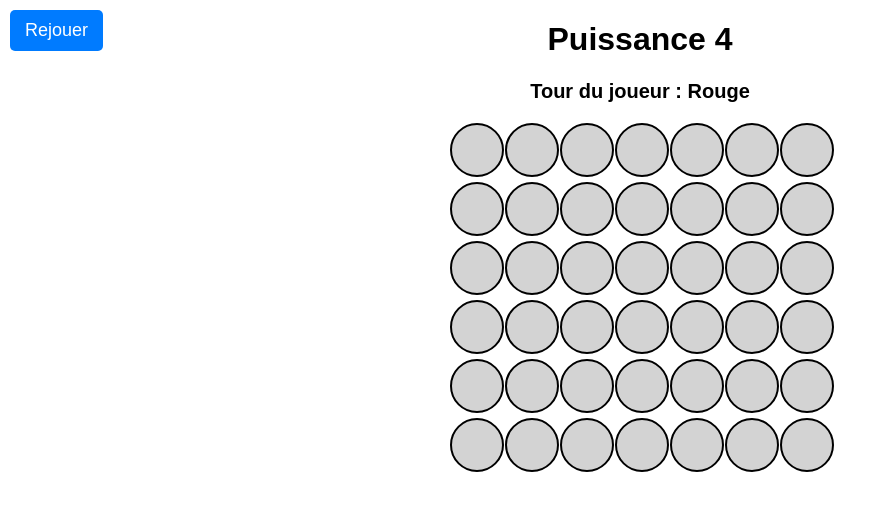
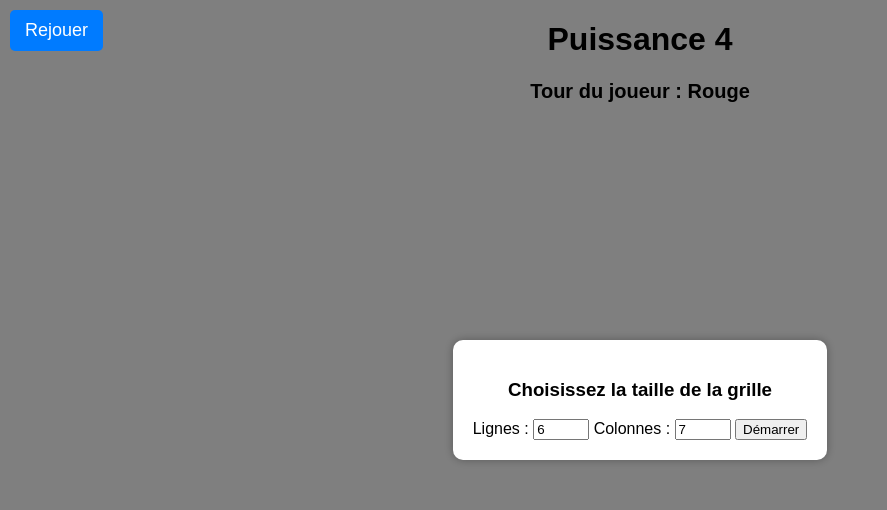
Before and after one commit to celiathom/puissance4, a plain HTML site: page index.html in a window 1280 px wide. Both pictures are taken after a click on the button "Rejouer". Shown: the whole page, without its empty margins (0-887 px from the left). Drawn offline with Linux system fonts and the light colour scheme.

Commit message:
Puissance 4

```diff
--- a/index.html
+++ b/index.html
@@ -9,7 +9,21 @@
 <body>
 
     <h1>Puissance 4</h1>
-    <p id="currentPlayer">Tour du joueur : Rouge</p> <!-- Indicateur du joueur actuel -->
+    <p id="currentPlayer">Tour du joueur : Rouge</p>
+
+    <!-- Popup pour sélectionner la taille -->
+    <div id="sizeModal" class="modal">
+        <div class="modal-content">
+            <h3>Choisissez la taille de la grille</h3>
+            <label for="rows">Lignes :</label>
+            <input type="number" id="rowsInput" value="6" min="4" max="10">
+            <label for="cols">Colonnes :</label>
+            <input type="number" id="colsInput" value="7" min="4" max="10">
+            <button onclick="startGame()">Démarrer</button>
+        </div>
+    </div>
+
+    <!-- Plateau de jeu -->
     <div id="gameBoard" class="grid"></div>
     <p id="winnerMessage"></p>
     <button id="resetButton">Rejouer</button>
--- a/script.js
+++ b/script.js
@@ -1,13 +1,38 @@
-let rows = 6;
-let cols = 7;
+let rows, cols;
 let board = document.getElementById("gameBoard");
-let winnerMessage = document.getElementById("winnerMessage"); // Récupère le message
-let currentPlayerText = document.getElementById("currentPlayer"); // Affichage du joueur actuel
-let grid = Array.from({ length: rows }, () => Array(cols).fill(null));
+let winnerMessage = document.getElementById("winnerMessage");
+let currentPlayerText = document.getElementById("currentPlayer");
+let modal = document.getElementById("sizeModal");
+let grid = [];
 let currentPlayer = "red";
 let gameOver = false;
 
+// Afficher la modale au chargement de la page
+window.onload = function() {
+    modal.style.display = "flex";
+};
+
+// Fonction pour démarrer le jeu après sélection de la taille
+function startGame() {
+    rows = parseInt(document.getElementById("rowsInput").value);
+    cols = parseInt(document.getElementById("colsInput").value);
+
+    if (isNaN(rows) || isNaN(cols) || rows < 4 || cols < 4 || rows > 10 || cols > 10) {
+        alert("Veuillez entrer une taille entre 4 et 10.");
+        return;
+    }
+
+    grid = Array.from({ length: rows }, () => Array(cols).fill(null));
+    modal.style.display = "none"; // Cacher le popup
+    createGrid();
+}
+
+// Fonction pour générer la grille dynamiquement
 function createGrid() {
+    board.innerHTML = "";
+    board.style.display = "grid";
+    board.style.gridTemplateColumns = `repeat(${cols}, 50px)`;
+
     for (let row = 0; row < rows; row++) {
         for (let col = 0; col < cols; col++) {
             let cell = document.createElement("div");
@@ -20,30 +45,66 @@ function createGrid() {
     }
 }
 
+// Fonction pour ajouter un jeton dans la colonne choisie avec animation
 function dropToken(col) {
     if (gameOver) return;
 
     for (let row = rows - 1; row >= 0; row--) {
         if (!grid[row][col]) {
             grid[row][col] = currentPlayer;
-            updateBoard();
+            animateTokenDrop(row, col, currentPlayer);
 
             if (checkWin(row, col)) {
                 winnerMessage.textContent = `${currentPlayer === "red" ? "ROUGE" : "JAUNE"} a gagné !`;
-                winnerMessage.style.color = currentPlayer; // Change la couleur du texte en fonction du gagnant
+                winnerMessage.style.color = currentPlayer;
                 gameOver = true;
                 return;
             }
 
-            // Changer de joueur et mettre à jour l'affichage
+            if (checkDraw()) {
+                winnerMessage.textContent = "MATCH nul !";
+                winnerMessage.style.color = "blue";
+                gameOver = true;
+                return;
+            }
+
             currentPlayer = currentPlayer === "red" ? "yellow" : "red";
             currentPlayerText.textContent = `Tour du joueur : ${currentPlayer === "red" ? "Rouge" : "Jaune"}`;
             return;
-
         }
     }
 }
 
+// Fonction pour animer la chute du jeton
+function animateTokenDrop(row, col, color) {
+    let cell = document.querySelector(`[data-row='${row}'][data-col='${col}']`);
+    let token = document.createElement("div");
+    token.style.width = "50px";
+    token.style.height = "50px";
+    token.style.borderRadius = "50%";
+    token.style.position = "absolute";
+    token.style.backgroundColor = color;
+    token.style.left = `${col * 55}px`;
+    token.style.top = "-60px"; // Départ hors de la grille
+    token.style.transition = "top 0.5s ease-in";
+
+    board.appendChild(token);
+    setTimeout(() => {
+        token.style.top = `${row * 55}px`; // Atterrissage
+    }, 50);
+
+    setTimeout(() => {
+        token.remove();
+        updateBoard();
+    }, 600); // Supprimer l'animation et afficher le jeton dans la grille
+}
+
+// Vérifier si la grille est remplie (match nul)
+function checkDraw() {
+    return grid.every(row => row.every(cell => cell !== null));
+}
+
+// Vérifier si un joueur a gagné
 function checkWin(row, col) {
     return (
         checkDirection(row, col, 0, 1) ||
@@ -77,6 +138,7 @@ function countInDirection(row, col, rowDir, colDir, color) {
     return count;
 }
 
+// Mise à jour de l'affichage de la grille
 function updateBoard() {
     let cells = document.querySelectorAll(".cell");
     cells.forEach(cell => {
@@ -90,20 +152,14 @@ function updateBoard() {
     });
 }
 
-createGrid();
+// Réinitialisation du jeu
+function resetGame() {
+    grid = Array.from({ length: rows }, () => Array(cols).fill(null));
+    currentPlayer = "red";
+    gameOver = false;
+    winnerMessage.textContent = "";
+    currentPlayerText.textContent = "Tour du joueur : Rouge";
+    createGrid();
+}
 
-let resetButton = document.getElementById("resetButton"); // Récupère le bouton "Rejouer"
-
-resetButton.addEventListener("click", function () {
-    grid = Array.from({ length: rows }, () => Array(cols).fill(null)); // Réinitialise la grille
-    currentPlayer = "red"; // Remet le joueur rouge au début
-    gameOver = false; // Réactive le jeu
-    winnerMessage.textContent = ""; // Efface le message de victoire
-    currentPlayerText.textContent = "Tour du joueur : Rouge"; // Réinitialise l'affichage du joueur actuel
-
-    // Réinitialise les couleurs des cellules
-    let cells = document.querySelectorAll(".cell");
-    cells.forEach(cell => {
-        cell.style.backgroundColor = "lightgray";
-    });
-});
+document.getElementById("resetButton").addEventListener("click", resetGame);
--- a/style.css
+++ b/style.css
@@ -5,7 +5,6 @@ body {
 
 .grid {
     display: grid;
-    grid-template-columns: repeat(7, 50px);
     gap: 5px;
     margin: 20px auto;
     width: max-content;
@@ -57,3 +56,29 @@ body {
     font-weight: bold;
     margin-bottom: 10px;
 }
+
+/* Styles du popup */
+.modal {
+    display: flex;
+    justify-content: center;
+    align-items: center;
+    position: fixed;
+    top: 0;
+    left: 0;
+    width: 100%;
+    height: 100%;
+    background-color: rgba(0, 0, 0, 0.5);
+}
+
+.modal-content {
+    background: white;
+    padding: 20px;
+    border-radius: 10px;
+    text-align: center;
+    box-shadow: 0px 0px 10px rgba(0, 0, 0, 0.3);
+}
+
+/* Masquer le popup au début */
+#sizeModal {
+    display: none;
+}
```
